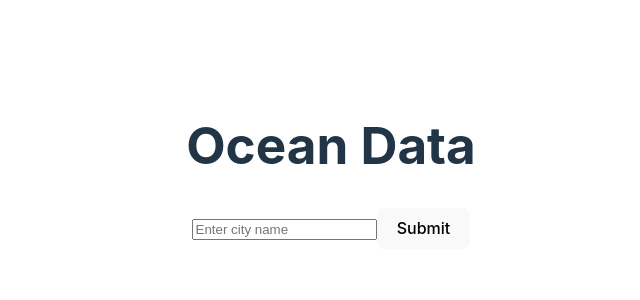
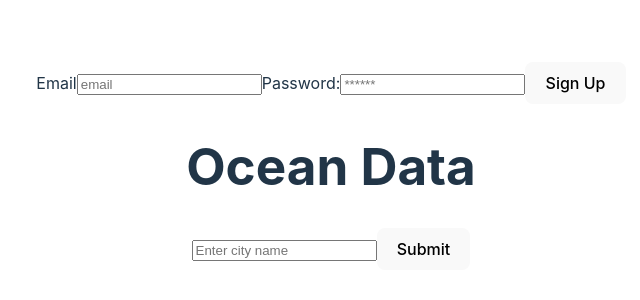
Before and after one commit to jpatterson933/ocean_data, a React (Vite) app in the folder client/: page / in a window 1280 px wide. Shown: the part 234-534 px from the top of the page, without its empty margins (309-949 px from the left). Built offline with nearby package versions, Linux system fonts and the light colour scheme.

Commit message:
front end signup form to create a user works

```diff
--- a/client/src/App.jsx
+++ b/client/src/App.jsx
@@ -4,6 +4,7 @@ import "./App.css";
 import LocationForm from "./components/LocationForm";
 
 import { setContext } from "@apollo/client/link/context";
+import Signup from "./pages/Signup";
 
 const httpLink = createHttpLink({
   uri: "/graphql",
@@ -27,6 +28,7 @@ function App() {
 
   return (
     <ApolloProvider client={client}>
+      <Signup />
       <h1>Ocean Data</h1>
       <LocationForm />
 
--- a/client/src/pages/Signup.jsx
+++ b/client/src/pages/Signup.jsx
@@ -5,15 +5,59 @@ import {ADD_USER} from "../utils/mutations";
 
 function Signup() {
 
+    const [formState, setFormState] = useState({email: "", password: ""});
+    const [addUser] = useMutation(ADD_USER);
+
+    const handleFormSubmit = async (event) => {
+        event.preventDefault();
+
+        const mutationResponse = await addUser({
+            variables: {
+                email: formState.email,
+                password: formState.password,
+            },
+        });
+        const token = mutationResponse.data.addUser.token;
+        Auth.login(token);
+
+    }
+
+    const handleChange = (event) => {
+        const {name, value} = event.target;
+        setFormState({
+            ...formState,
+            [name]: value,
+        })
+    }
+
 
 
 
     return (
 
-        <>
-        </>
+        <form onSubmit={handleFormSubmit}>
+            <label htmlFor="email">Email</label>
+            <input
+                placeholder="email"
+                name="email"
+                type="email"
+                id="email"
+                onChange={handleChange}
+            />
+            <label htmlFor="password">Password:</label>
+            <input
+                placeholder="******"
+                name="password"
+                type="password"
+                id="password"
+                onChange={handleChange}
+            />
+            <button type="submit">Sign Up</button>
+        </form>
 
 
 
     )
 }
+
+export default Signup;
--- a/client/src/utils/mutations.js
+++ b/client/src/utils/mutations.js
@@ -1,6 +1,6 @@
 import { gql } from "@apollo/client";
 
-const ADD_USER = gql`
+export const ADD_USER = gql`
     mutation addUser(
         $email: String!
         $password: String!
```
Also changed, not shown: client/src/components/Nav/index.jsx (added).
